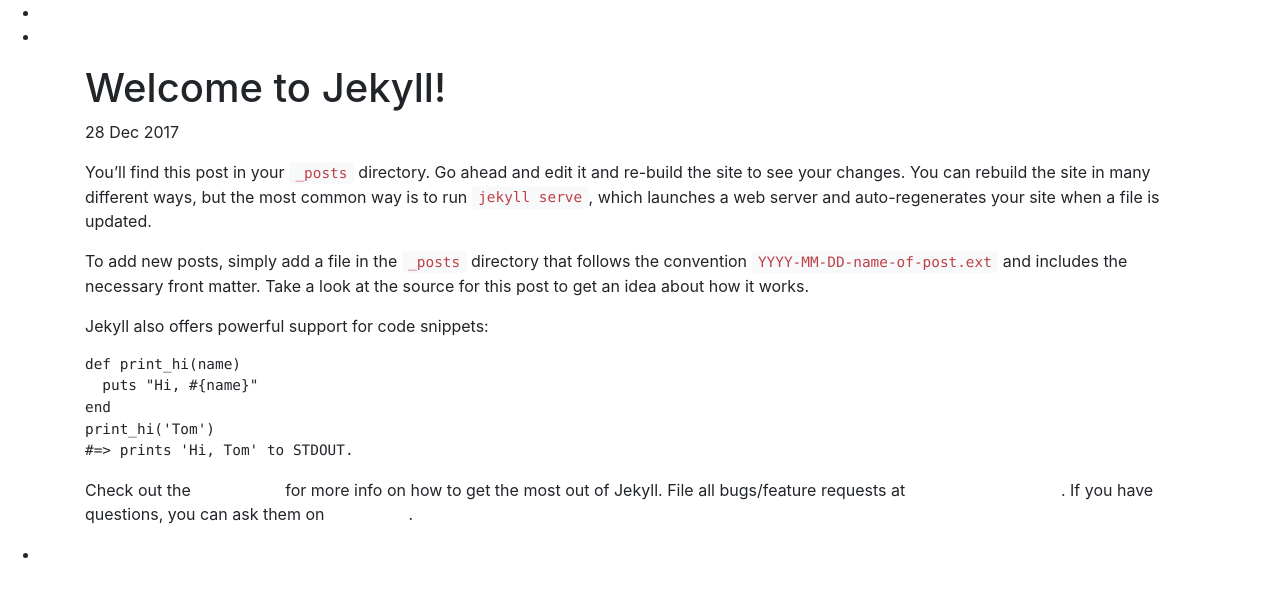
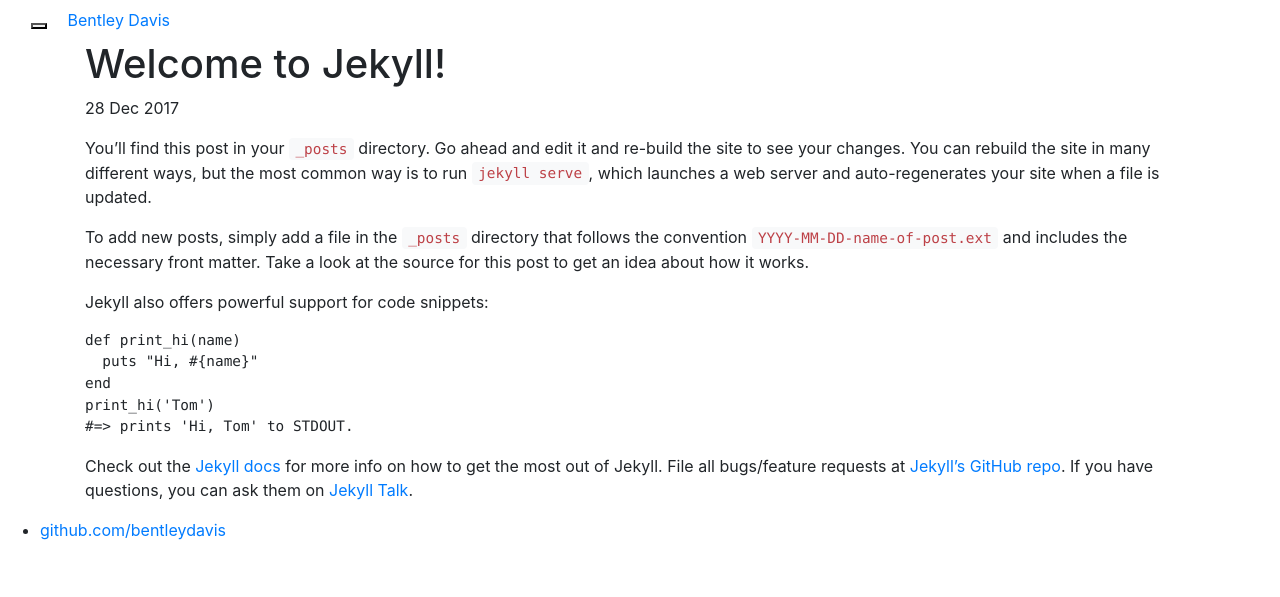
Before and after one commit to BentleyDavis/bentleydavis.github.io, a Jekyll site: the page built from _posts/2017-12-28-welcome-to-jekyll.markdown, in a window 1280 px wide. Shown: the top 597 px of the page. Built offline with Jekyll 4.4.1, drawn with Linux system fonts in a browser that asks for light colours; nearby versions of some CDN libraries.

Commit message:
Advanced Menu

```diff
--- a/_layouts/page.html
+++ b/_layouts/page.html
@@ -1,16 +1,31 @@
 ---
 layout: default
 ---
-<nav>
-    <ul>
-        <li>
-            <a href="/">Home</a>
-        </li>
-        <li>
-            <a href="/blog">Blog</a>
-        </li>
-    </ul>
-</nav>
+
+<nav class="navbar navbar-default">
+    <div class="container-fluid">
+      <!-- Brand and toggle get grouped for better mobile display -->
+      <div class="navbar-header">
+        <button type="button" class="navbar-toggle collapsed" data-toggle="collapse" data-target="#bs-example-navbar-collapse-1" aria-expanded="false">
+          <span class="sr-only">Toggle navigation</span>
+          <span class="icon-bar"></span>
+          <span class="icon-bar"></span>
+          <span class="icon-bar"></span>
+        </button>
+        <a class="navbar-brand" href="#"><a href="/">Bentley Davis</a></a>
+      </div>
+
+      <!-- Collect the nav links, forms, and other content for toggling -->
+      <div class="collapse navbar-collapse" id="bs-example-navbar-collapse-1">
+        <ul class="nav navbar-nav">
+            <li><a href="/blog">Blog</a></li>
+            <li><a href="/calendar">Calendar</a></li>
+            <li><a href="/schedule">Meet</a></li>
+        </ul>
+      </div><!-- /.navbar-collapse -->
+    </div><!-- /.container-fluid -->
+  </nav>
+
 <div class="container">
 
     {{ content }}
--- a/bentleydavis.css
+++ b/bentleydavis.css
@@ -1,66 +1,2 @@
 /* Tiny reset thingy */
 body,html{margin:0;padding:0;}
-
-a, a:hover{
-    color: white;
-    text-decoration: underline;
-}
-
-.wrapper {
-  /* The height needs to be set to a fixed value for the effect to work.
-   * 100vh is the full height of the viewport. */
-  height: 100vh;
-  /* The scaling of the images would add a horizontal scrollbar, so disable x overflow. */
-  overflow-x: hidden;
-  /* Enable scrolling on the page. */
-  overflow-y: auto;
-  /* Set the perspective to 2px. This is essentailly the simulated distance from the viewport to transformed objects.*/
-  perspective: 2px;
-}
-
-.section {
-  /* Needed for children to be absolutely positioned relative to the parent. */
-  position: relative;
-  /* The height of the container. Must be set, but it doesn't really matter what the value is. */
-  min-height: 90vh;
-
-  /* For text formatting. */
-  /* display: flex; */
-  /* align-items: center;
-  justify-content: center;
-  text-shadow: 0 0 px rgb(255, 255, 255); */
-}
-
-.parallax::after {
-  /* Display and position the pseudo-element */
-  content: " ";
-  position: absolute;
-  top: 0;
-  right: 0;
-  bottom: 0;
-  left: 0;
-
-  /* Move the pseudo-element back away from the camera,
-   * then scale it back up to fill the viewport.
-   * Because the pseudo-element is further away, it appears to move more slowly, like in real life. */
-  transform: translateZ(-1px) scale(1.56);
-  /* Force the background image to fill the whole element. */
-  background-size: cover;
-  background-position: top;
-  /* Keep the image from overlapping sibling elements. */
-  z-index: -1;
-}
-
-/* The styling for the static div. */
-.static {
-  background: hsl(212, 29%, 60%)
-}
-
-/* Sets the actual background images to adorable kitties. This part is crucial. */
-.bg1::after {
-  background-image: url('hero.jpg');
-}
-
-.bg2::after {
-  background-image: url('hero2.jpg');
-}
```
Also changed, not shown: index.html (+66 -0 lines).
